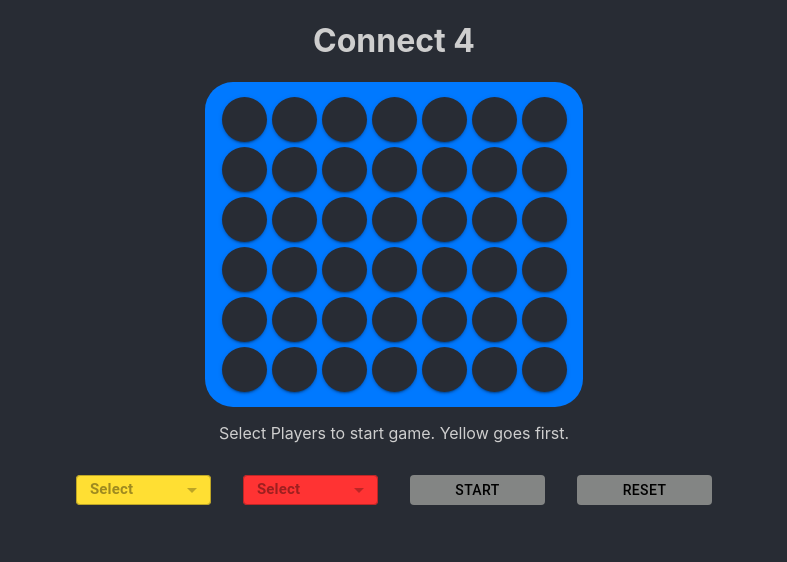
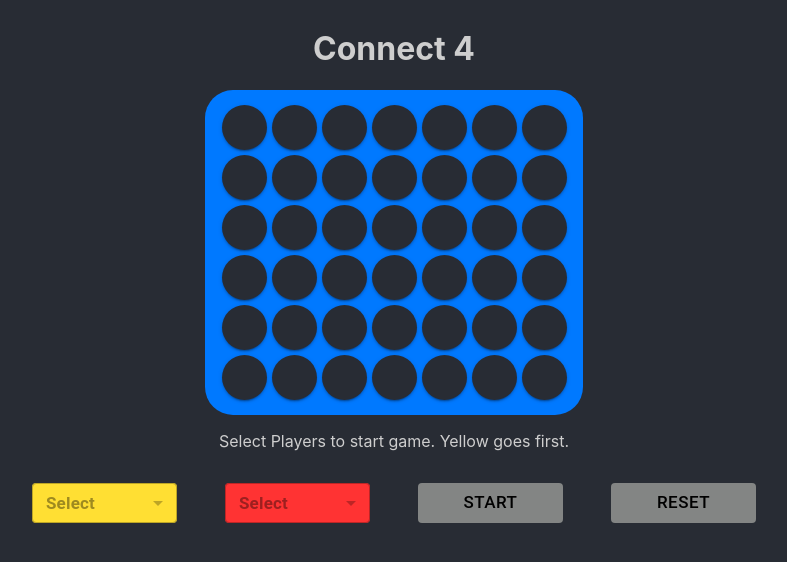
Before and after one commit to VintageHighTech/Connect4FinalSession, a React (Create React App) app in the folder src/frontend/: page / in a window 1280 px wide. Shown: the top 562 px of the page, without its empty margins (246-1033 px from the left). Built offline with nearby package versions, Linux system fonts and the light colour scheme; no server answers.

Commit message:
30 min timeout with dialog. Button layout improved

```diff
--- a/src/frontend/src/App.js
+++ b/src/frontend/src/App.js
@@ -6,7 +6,7 @@ import Grid from '@mui/material/Grid';
 import RetrieveBlankBoard from './components/RetrieveBlankBoard';
 import Connect4Service from './api/Connect4Service';
 import TimeoutDialog from './components/TimeoutDialog'
-import Button from '@mui/material/Button' // ** TEMP ** to test requestMove from virtual player
+import Box from '@mui/material/Box'
 
 function App() {
   // Time to tidy up!!
@@ -25,7 +25,7 @@ function App() {
   const [playerTwo, setPlayerTwo] = useState(defaultPlayerTwo);
   const [resetEnabled, setResetEnabled] = useState(true);
   const [openDialog, setOpenDialog] = React.useState(false);
-  const [timeoutStarted, setTimeoutStarter] = React.useState(false);
+  const [timeoutStarted, setTimeoutStarted] = React.useState(false);
 
   // *** NEW variables to be used in place of boardStatus variables
   let playerOneType = -1;
@@ -46,22 +46,18 @@ function App() {
     )
   }, []);
 
-  const delay = ms => new Promise(
-    resolve => setTimeout(resolve, ms)
-  );
+  const expirationDelay = 30 * 60 * 1000;
 
+  // UseEffect to terminate session after a predetermined period of inaction
   useEffect(() => {
-    if (!openDialog && !timeoutStarted) {
-      async function startTimeout() {
-        console.log('before');
-        // setOpenDialog(false);
-        setTimeoutStarter(true)
-        await delay(10000);
-        setTimeoutStarter(false)
+    if (!openDialog) {
+      let gameExpire = setTimeout(() => {
         setOpenDialog(true);
-        console.log('after');
-      }
-      startTimeout();
+        Connect4Service.endSession();
+        console.log("Session terminated");
+      }, expirationDelay);
+      console.log('gameExpire', gameExpire);
+      return () => {clearTimeout(gameExpire)};
     }
   });
 
@@ -155,18 +151,17 @@ function App() {
   function HandleDialog() {
     setOpenDialog(false);
     Connect4Service.initialiseGame()
-    // Connect4Service.resetGame()
     .then(
       response => {
-        setResetEnabled(true);
-        setBoardStatus(response.data)
+        updateFrontEnd(response.data)
+        ResetGame();
         console.log('From useEffect(): ' + response.data)
       }
     )
   };
 
   return (
-    <>
+    <Box margin={1}>
       <Grid alignItems='center' container direction='column' alignContent='center' justifyContent='center'>
         <ConnectBoard
           boardStatus={boardStatus}
@@ -192,7 +187,7 @@ function App() {
         open={openDialog}
         handleDialog={() => HandleDialog()}
         />
-    </>
+    </Box>
   );
 };
 
--- a/src/frontend/src/api/Connect4Service.js
+++ b/src/frontend/src/api/Connect4Service.js
@@ -5,31 +5,34 @@ axios.defaults.withCredentials = true
 class Connect4Service {
 
   initialiseGame() {
-
-    console.log('game initialised by frontend')
-    return axios.get('initial')
-  }
+    console.log('game initialised by frontend');
+    return axios.get('initial');
+  };
 
   retrieveBoard() {
-    return axios.get('board')
-  }
+    return axios.get('board');
+  };
 
   startGame(playerOne, playerTwo) {
-    return axios.get(`start/${playerOne}/${playerTwo}`)
-  }
+    return axios.get(`start/${playerOne}/${playerTwo}`);
+  };
 
   makeMove(columnIndex) {
-    return axios.get(`move/${columnIndex}`)
-  }
+    return axios.get(`move/${columnIndex}`);
+  };
 
   requestMove(playerNumber) {
-    return axios.get(`requestmove/${playerNumber}`)
-  }
+    return axios.get(`requestmove/${playerNumber}`);
+  };
 
   resetGame() {
-    return axios.get(`reset`)
-  }
+    return axios.get(`reset`);
+  };
 
-};
+  endSession() {
+    axios.get('terminate');
+  };
+
+}
 
 export default new Connect4Service();
--- a/src/frontend/src/components/SelectPlayer.jsx
+++ b/src/frontend/src/components/SelectPlayer.jsx
@@ -2,6 +2,8 @@ import React from 'react';
 import MenuItem from '@mui/material/MenuItem';
 import FormControl from '@mui/material/FormControl';
 import Select from '@mui/material/Select';
+import { ThemeProvider } from '@emotion/react';
+import { selectButtonTheme } from '../muiStyleElements';
 
 export default function SelectPlayer(props) {
 
@@ -14,21 +16,17 @@ export default function SelectPlayer(props) {
   return (
     <>
       <FormControl>
+      <ThemeProvider theme={selectButtonTheme}>
         <Select
             sx={{
               backgroundColor: props.player.playerNumber === 1 ? '#ffdf33' : '#ff3333',
               fontWeight: 600,
-              fontSize: 15,
-              maxWidth: "135px",
-              maxHeight: "30px",
-              minWidth: "135px",
-              minHeight: "30px"
+              fontSize: 17,
             }}
             disabled={props.disabled}
             labelId="player1-label"
             id="player1-select"
             value={props.player.playerType}
-            // label={props.player}
             onChange={handleChange}
             renderValue={(selected) => {
               switch(selected) {
@@ -48,6 +46,7 @@ export default function SelectPlayer(props) {
             <MenuItem disabled value={2}>Medium</MenuItem>
             <MenuItem disabled value={3}>Unbeatable</MenuItem>
         </Select>
+        </ThemeProvider>
       </FormControl>
     </>
   )
--- a/src/frontend/src/components/TimeoutDialog.jsx
+++ b/src/frontend/src/components/TimeoutDialog.jsx
@@ -5,14 +5,8 @@ import DialogActions from '@mui/material/DialogActions';
 import DialogContent from '@mui/material/DialogContent';
 import DialogContentText from '@mui/material/DialogContentText';
 import DialogTitle from '@mui/material/DialogTitle';
-import Connect4Service from '../api/Connect4Service';
 
 export default function TimeoutDialog(props) {
-  // const [open, setOpen] = React.useState(false);
-
-  // const handleClickOpen = () => {
-  //   setOpen(true);
-  // };
 
   const handleClose = () => {
     props.handleDialog();
@@ -20,9 +14,6 @@ export default function TimeoutDialog(props) {
 
   return (
     <div>
-      {/* <Button variant="outlined" onClick={handleClickOpen}>
-        Open alert dialog
-      </Button> */}
       <Dialog
         open={props.open}
         onClose={handleClose}
@@ -30,18 +21,16 @@ export default function TimeoutDialog(props) {
         aria-describedby="alert-dialog-description"
       >
         <DialogTitle id="alert-dialog-title">
-          {"Use Google's location service?"}
+          {"Game Session Timed Out"}
         </DialogTitle>
         <DialogContent>
           <DialogContentText id="alert-dialog-description">
-            Let Google help apps determine location. This means sending anonymous
-            location data to Google, even when no apps are running.
+            No moves made for 30 minutes. Game expired. Select 'RESET' to start a new game.
           </DialogContentText>
         </DialogContent>
         <DialogActions>
-          <Button onClick={handleClose}>Disagree</Button>
           <Button onClick={handleClose} autoFocus>
-            Agree
+            RESET
           </Button>
         </DialogActions>
       </Dialog>
--- a/src/frontend/src/components/gameMenu.jsx
+++ b/src/frontend/src/components/gameMenu.jsx
@@ -3,24 +3,16 @@ import Button from '@mui/material/Button'
 import SelectPlayer from './SelectPlayer';
 import Stack from '@mui/material/Stack';
 import { ThemeProvider, createTheme } from '@mui/material/styles';
+import { startButtonTheme, buttonSize } from '../muiStyleElements';
 
 export default function GameMenu (props) {
-
-    const startButtonTheme = createTheme({
-      palette: {
-        action: {
-          disabledBackground: '#838584',
-          disabled: 'black'
-        }
-      }
-    });
 
   return (
     <>
       <Stack
         marginTop={2}
         direction={{ xs: 'column', sm: 'row' }}
-          spacing={{ xs: 1, sm: 2, md: 4 }}
+        spacing={{ xs: 2, sm: 2, md: 6 }}
         alignItems='center'
         justifyContent='center'
       >
@@ -40,12 +32,7 @@ export default function GameMenu (props) {
             onClick={() => props.startGame()}
             variant="contained"
             color="success"
-              sx={{
-                minWidth: "135px",
-                maxWidth: "135px",
-                maxHeight: "30px",
-                minHeight: "30px"
-              }}
+            // sx={buttonSize}
           >
             START
           </Button>
@@ -54,19 +41,12 @@ export default function GameMenu (props) {
             onClick={() => props.resetGame()}
             variant="contained"
             color="warning"
-              sx={{
-                minWidth: "135px",
-                maxWidth: "135px",
-                maxHeight: "30px",
-                minHeight: "30px"
-              }}
+            // sx={buttonSize}
             >
               RESET
             </Button>
         </ThemeProvider>
       </Stack>
-        {/* <p>Player One is {props.playerOne.playerType}</p> */}
-        {/* <p>Player Two is {props.playerTwo.playerType}</p> */}
     </>
   )
 };
--- /dev/null
+++ b/src/frontend/src/muiStyleElements.jsx
@@ -0,0 +1,35 @@
+import { createTheme } from '@mui/material/styles';
+
+export const buttonSize = {
+  minWidth: "145px",
+  maxWidth: "145px",
+  maxHeight: "40px",
+  minHeight: "40px",
+  fontSize: 17
+};
+
+export const startButtonTheme = createTheme({
+  palette: {
+    action: {
+      disabledBackground: '#838584',
+      disabled: 'black'
+    }
+  },
+  components: {
+    MuiButton: {
+      styleOverrides: {
+        root: buttonSize
+      }
+    }
+  }
+});
+
+export const selectButtonTheme = createTheme({
+  components: {
+    MuiSelect: {
+      styleOverrides: {
+        root: buttonSize
+      }
+    }
+  }
+});
```
Also changed, not shown: src/frontend/src/index.css (line endings or trailing spaces), 2 other files (tests, documents, lock files or other folders). Lines whose indentation alone changed are shown as unchanged.
